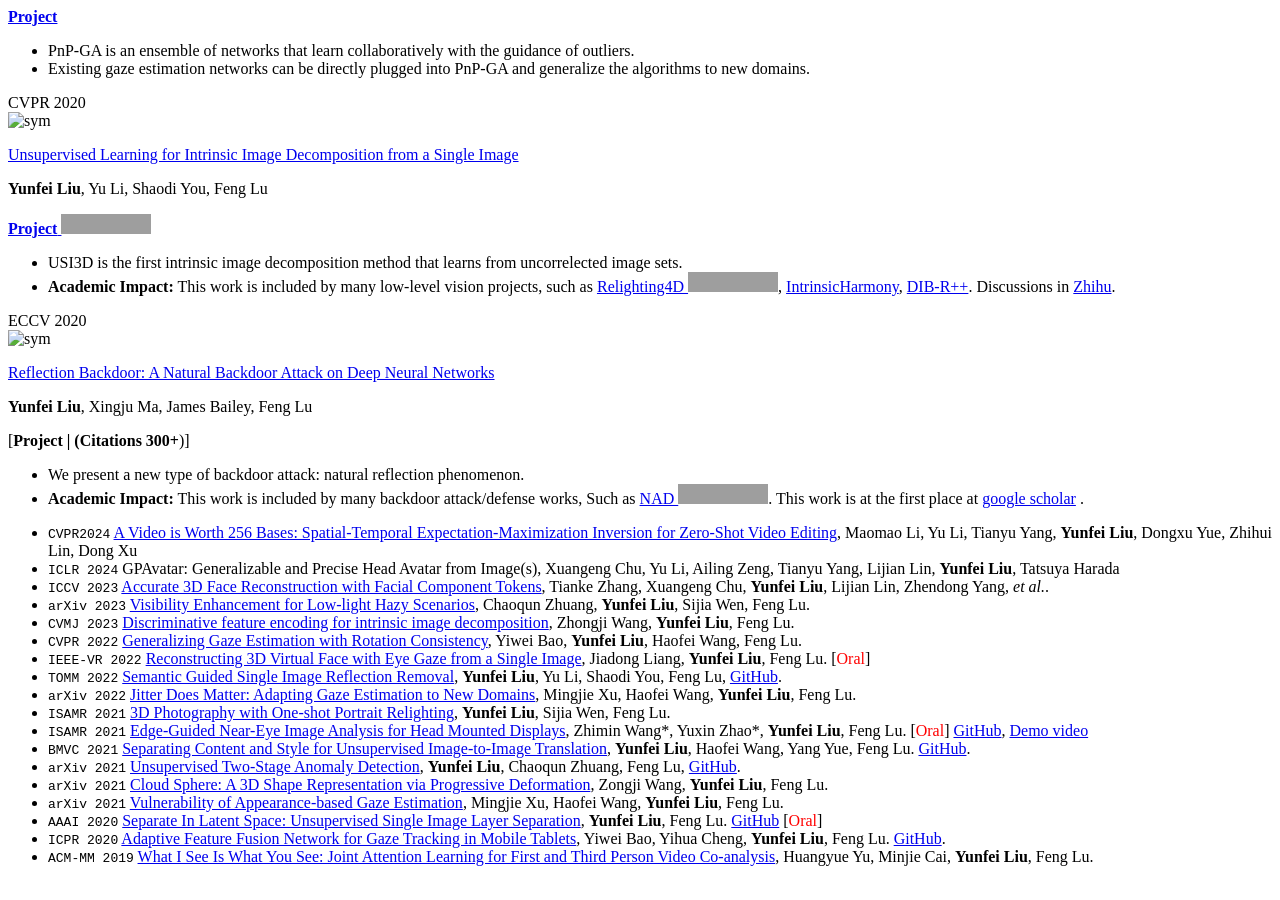
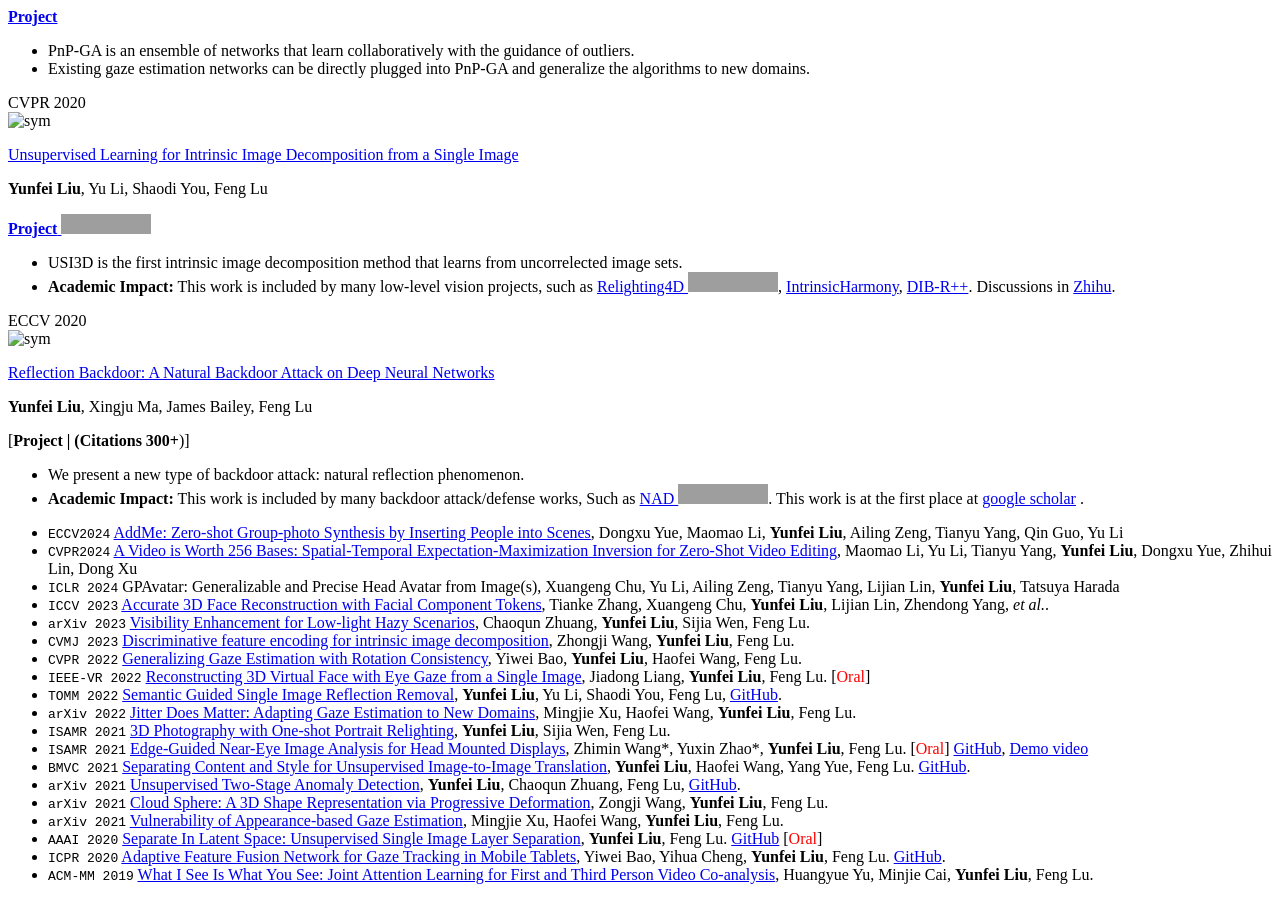
Before and after one commit to gagajian/gagajian.github.io, a Jekyll site: the page built from _pages/includes/pub.md, in a window 1280 px wide and 900 px high, scrolled down 4318 px. Built offline with Jekyll 4.4.1, drawn with Linux system fonts in a browser that asks for light colours; our own code applies the rules of GitHub Pages for plain Markdown files; grey boxes are pictures that could not be loaded.

Commit message:
Update pub.md

```diff
--- a/_pages/includes/pub.md
+++ b/_pages/includes/pub.md
@@ -103,6 +103,7 @@ Mingfang Zhang, **Yunfei Liu**, Feng Lu
 - **Academic Impact:** This work is included by many backdoor attack/defense works, Such as [NAD ![](https://img.shields.io/github/stars/bboylyg/NAD?style=social)](https://github.com/bboylyg/NAD). This work is at the first place at [google scholar](https://scholar.google.com.hk/scholar?hl=zh-CN&as_sdt=0%2C5&q=backdoor+attack&btnG=) .
 </div>
 </div>
+- `ECCV2024` [AddMe: Zero-shot Group-photo Synthesis by Inserting People into Scenes](liuyunfei.net), Dongxu Yue, Maomao Li, **Yunfei Liu**, Ailing Zeng, Tianyu Yang, Qin Guo, Yu Li
 - `CVPR2024` [A Video is Worth 256 Bases: Spatial-Temporal Expectation-Maximization Inversion for Zero-Shot Video Editing](https://stem-inv.github.io/page/), Maomao Li, Yu Li, Tianyu Yang, **Yunfei Liu**, Dongxu Yue, Zhihui Lin, Dong Xu
 - `ICLR 2024` GPAvatar: Generalizable and Precise Head Avatar from Image(s), Xuangeng Chu, Yu Li, Ailing Zeng, Tianyu Yang, Lijian Lin, **Yunfei Liu**, Tatsuya Harada
 - `ICCV 2023` [Accurate 3D Face Reconstruction with Facial Component Tokens](https://liuyunfei.net/), Tianke Zhang, Xuangeng Chu, **Yunfei Liu**, Lijian Lin, Zhendong Yang, _et al._.
```
